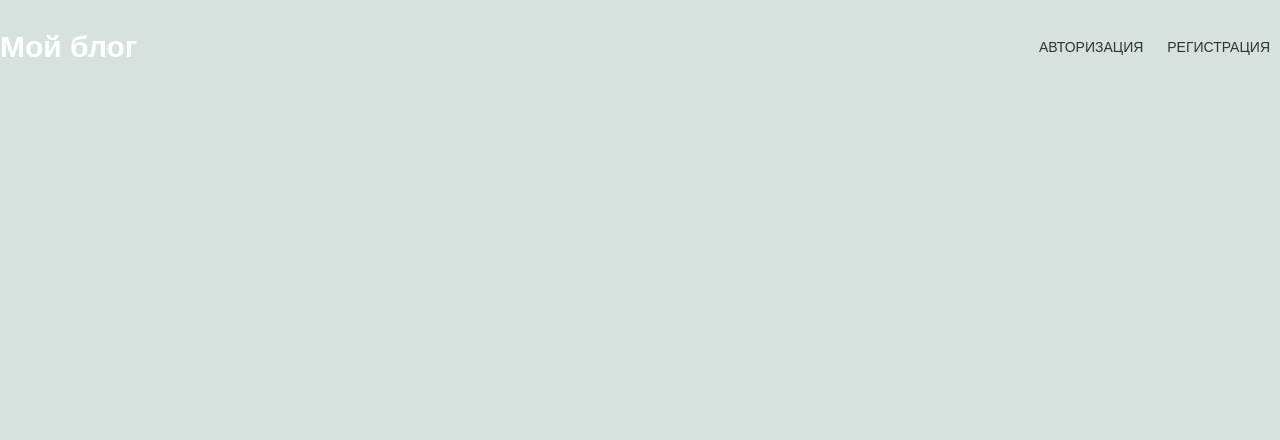
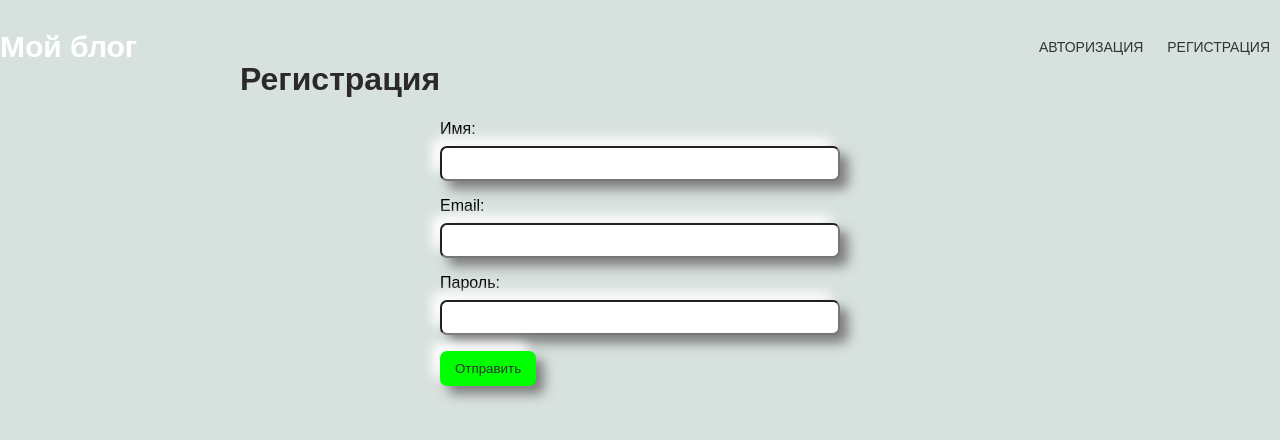
Before and after one commit to wviktor007/Blog-Flask, a Flask app: page /register in a window 1280 px wide. Shown: the top 440 px of the page. Run offline with Flask 3, Linux system fonts and the light colour scheme.

Commit message:
Отобразила страницу register.html Добавила проверку имени пользователя с помощью регулярных выражений, чтобы пользователь мог вводить только английскией буквы. Не стала использовать валидаторы, т.к нужно было проверить только имя, а не всю форму. Также добавила проверку имени и email на уникальность, т.к эти поля обозначены как unique.

```diff
--- a/main.py
+++ b/main.py
@@ -1,3 +1,4 @@
+import re
 from flask import render_template, request, url_for, flash, redirect
 
 from flask_login import LoginManager, login_user, login_required, logout_user, current_user
@@ -35,16 +36,27 @@ def login():
 
 @app.route('/register', methods=['GET', 'POST'])
 def register():
+    pattern =r"(^[a-zA-Z]+$)"
     if request.method == 'POST':
-        username = request.form['username']
-        email = request.form['email']
-        password = request.form['password']
-        hashed_password = generate_password_hash(password)
-        new_user = User(username=username, email=email, password=hashed_password)
-        db.session.add(new_user)
-        db.session.commit()
-        flash('Ваша учетная запись успешно создана', 'successfully')
-        return redirect(url_for('login'))
+        if re.search(pattern, request.form['username']):
+            username = request.form['username']
+            email = request.form['email']
+            password = request.form['password']
+            existing_user = User.query.filter_by(username=username).first()
+            existing_email = User.query.filter_by(email=email).first()
+            if existing_user:
+                flash('Пользователь с таким именем уже существует', category='error')
+                return redirect(url_for('register'))
+            if existing_email:
+                flash('Пользователь с таким email уже существует', category='error')
+                return redirect(url_for('register'))
+            hashed_password = generate_password_hash(password)
+            new_user = User(username=username, email=email, password=hashed_password)
+            db.session.add(new_user)
+            db.session.commit()
+            return redirect(url_for('login'))
+        else:
+            flash('Имя должно состоять только из латинских букв', 'error')
     return render_template('register.html')
 
 
--- a/static/styles.css
+++ b/static/styles.css
@@ -129,3 +129,11 @@ footer {
     padding: 10px;
     text-align: center;
 }
+
+.flash.successfully {
+    padding: 10px;
+    color: #aeffc5;
+}
+.flash.error {
+    padding: 10px;
+    color: #ff9898;}
--- a/templates/base.html
+++ b/templates/base.html
@@ -32,6 +32,8 @@
         {% else %}
             {% block login %}
             {% endblock %}
+            {% block register %}
+            {% endblock %}
         {% endif %}
     </main>
 </body>
--- a/templates/register.html
+++ b/templates/register.html
@@ -2,8 +2,12 @@
 
 {% block title %}Регистрация{% endblock %}
 
-{% block content %}
+{% block register %}
     <h1>Регистрация</h1>
+    {% for cat, msg in get_flashed_messages(True) %}
+        <div class="flash {{cat}}"><p>{{ msg }}</p></div>
+    {% endfor %}
+
     <form method="post" action="{{ url_for('register') }}">
                     <label for="username">Имя:</label>
             <input type="text" id="username" name="username" required>
```
Also changed, not shown: instance/blog_Flask.db.
